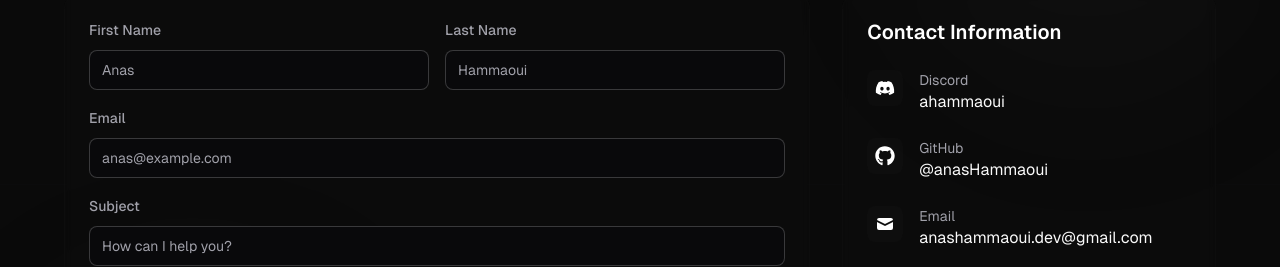
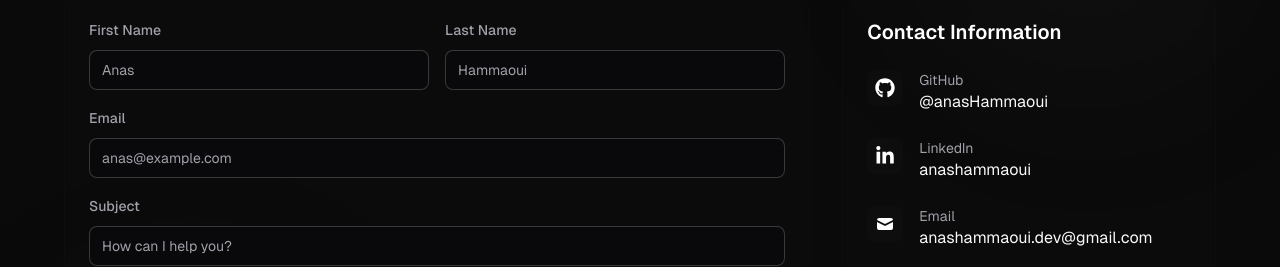
Before and after one commit to anasHammaoui/personal-portfolio, a Next.js app: page /contact in a window 1280 px wide. Shown: the part 415-682 px from the top of the page. Built offline with nearby package versions, Linux system fonts and the light colour scheme.

Commit message:
add linked in link and remove discord

```diff
--- a/config.js
+++ b/config.js
@@ -1,4 +1,4 @@
-import { FaDiscord, FaGithub, FaMapPin } from "react-icons/fa";
+import { FaDiscord, FaGithub, FaLinkedin, FaLinkedinIn, FaMapPin } from "react-icons/fa";
 import { HiCode, HiCube, HiDatabase, HiMail, HiPhone } from "react-icons/hi";
 
 export const config = {
@@ -8,7 +8,7 @@ export const config = {
     },
     social: {
         github: "anasHammaoui",
-        discord: "928057859323871302"
+        linkedin: "anashammaoui"
     },
     NAV_ITEMS: [
         { href: '/projects', label: 'Projects' },
@@ -141,16 +141,16 @@ export const config = {
     ],
     contactInfo: [
         {
-            icon: <FaDiscord className="w-5 h-5" />,
-            label: "Discord",
-            value: "ahammaoui",
-            link: `https://discord.com/users/928057859323871302`
-        },
-        {
             icon: <FaGithub className="w-5 h-5" />,
             label: "GitHub",
             value: "@anasHammaoui",
             link: `https://github.com/anasHammaoui`
+        },
+        {
+            icon: <FaLinkedinIn className="w-5 h-5" />,
+            label: "LinkedIn",
+            value: "anashammaoui",
+            link: "https://www.linkedin.com/in/anas-hammaoui"
         },
         {
             icon: <HiMail className="w-5 h-5" />,
```
